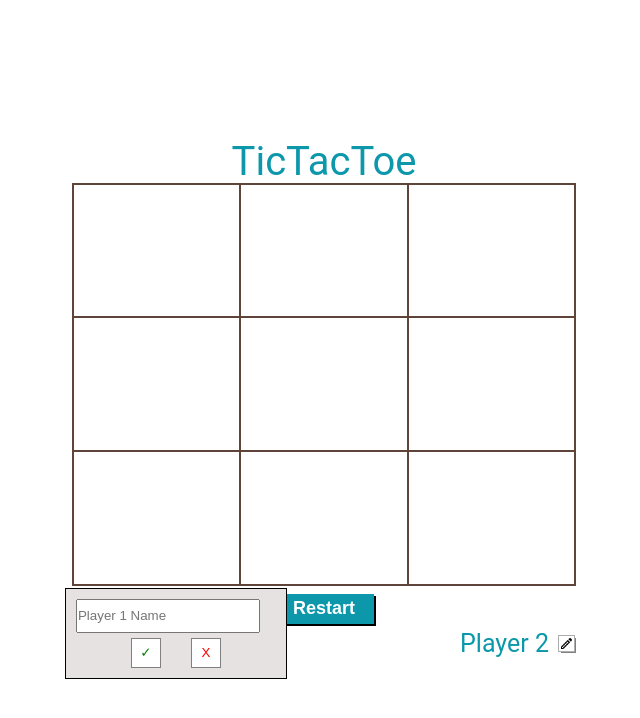
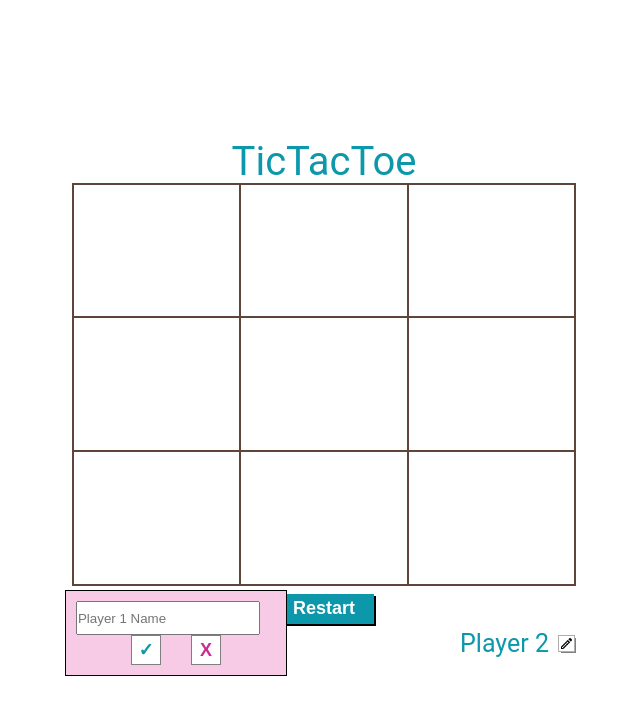
Before and after one commit to Kelley42/TicTacToe, a plain HTML site: page index.html in a window 1280 px wide. Both pictures are taken after a click on the button 397 px from the left and 643 px from the top of the page. Shown: the whole page, without its empty margins (316-956 px from the left). Drawn offline with Linux system fonts and the light colour scheme.

Commit message:
Added color styles

```diff
--- a/styles.css
+++ b/styles.css
@@ -6,6 +6,7 @@
 :root {
     --teal-color: rgb(12, 152, 170);
     --fuchsia-color: #ca2c92;
+    --light-fuchsia: #f7cae6;
     --brown-color: #5f4539;
 }
 
@@ -127,17 +128,18 @@ footer{
 .input-fields {
     display: grid;
     grid-template-rows: 1fr 1fr;
-    background-color: rgb(230, 226, 226);
+    background-color: var(--light-fuchsia);
     padding: 10px;
     width: 200px;
     position: absolute;
     margin-bottom: 20px;
     border: 1px solid black;
+    justify-content: center;
 }
 
-#new-player1-name,
-#new-player2-name {
+.input-names {
     margin-bottom: 5px;
+    margin-left: 5px;
 }
 
 #input-player1 {
@@ -165,14 +167,16 @@ input {
     border: 1px solid gray;
     width: 30px;
     height: 30px;
+    font-weight: bold;
+    font-size: large;
 }
 
 .save-name {
-    color: green;
+    color: var(--teal-color);
 }
 
 .exit-name {
-    color: red;
+    color: var(--fuchsia-color);
 }
 
 .edit-container {
```
